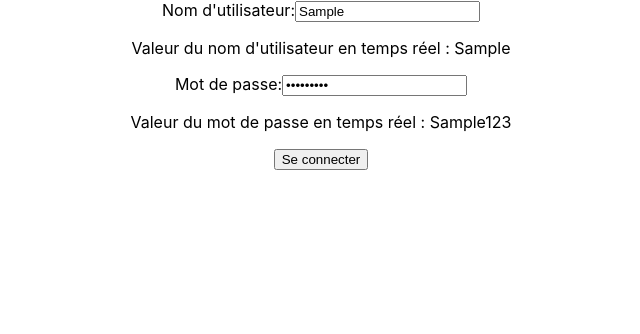
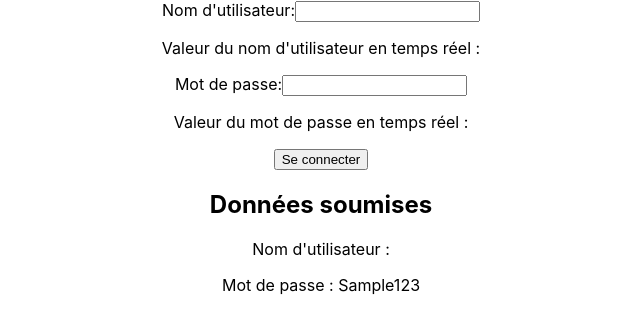
Before and after one commit to abdoulkarim22/training-react, a React (Create React App) app: page / in a window 1280 px wide. Both pictures are taken after typing "Sample", "Sample123" into the empty fields and a click on the button "Se connecter". Shown: the top 334 px of the page, without its empty margins (319-959 px from the left). Built offline with nearby package versions, Linux system fonts and the light colour scheme.

Commit message:
Ajoutez une fonction pour soumettre le formulaire et utilisez le state pour afficher les données soumises.

```diff
--- a/src/components/LoginForm.jsx
+++ b/src/components/LoginForm.jsx
@@ -1,8 +1,11 @@
 import React, { useState } from 'react';
 
 const LoginForm = () => {
+
   const [username, setUsername] = useState('');
   const [password, setPassword] = useState('');
+
+  const [getdonnees, setData] = useState(null);
 
   const handleUsernameChange = (event) => {
     setUsername(event.target.value);
@@ -17,7 +20,18 @@ const LoginForm = () => {
 
     console.log('Nom d\'utilisateur:', username);
     console.log('Mot de passe:', password);
+
+    const data = {
+        name: username,
+        password: password
+    }
+    setData(data);
+    setUsername('');
+    setPassword('');
   };
+
+
+
 
   return (
     <form onSubmit={handleSubmit}>
@@ -44,6 +58,13 @@ const LoginForm = () => {
             <p>Valeur du mot de passe en temps réel : {password}</p>
       </div>
       <button type="submit">Se connecter</button>
+
+      {getdonnees && (  <div>
+         <h2>Données soumises </h2>
+         <p>Nom d'utilisateur : {getdonnees.username}</p>
+         <p>Mot de passe : {getdonnees.password}</p>
+
+        </div>)}
     </form>
   );
 };
```
